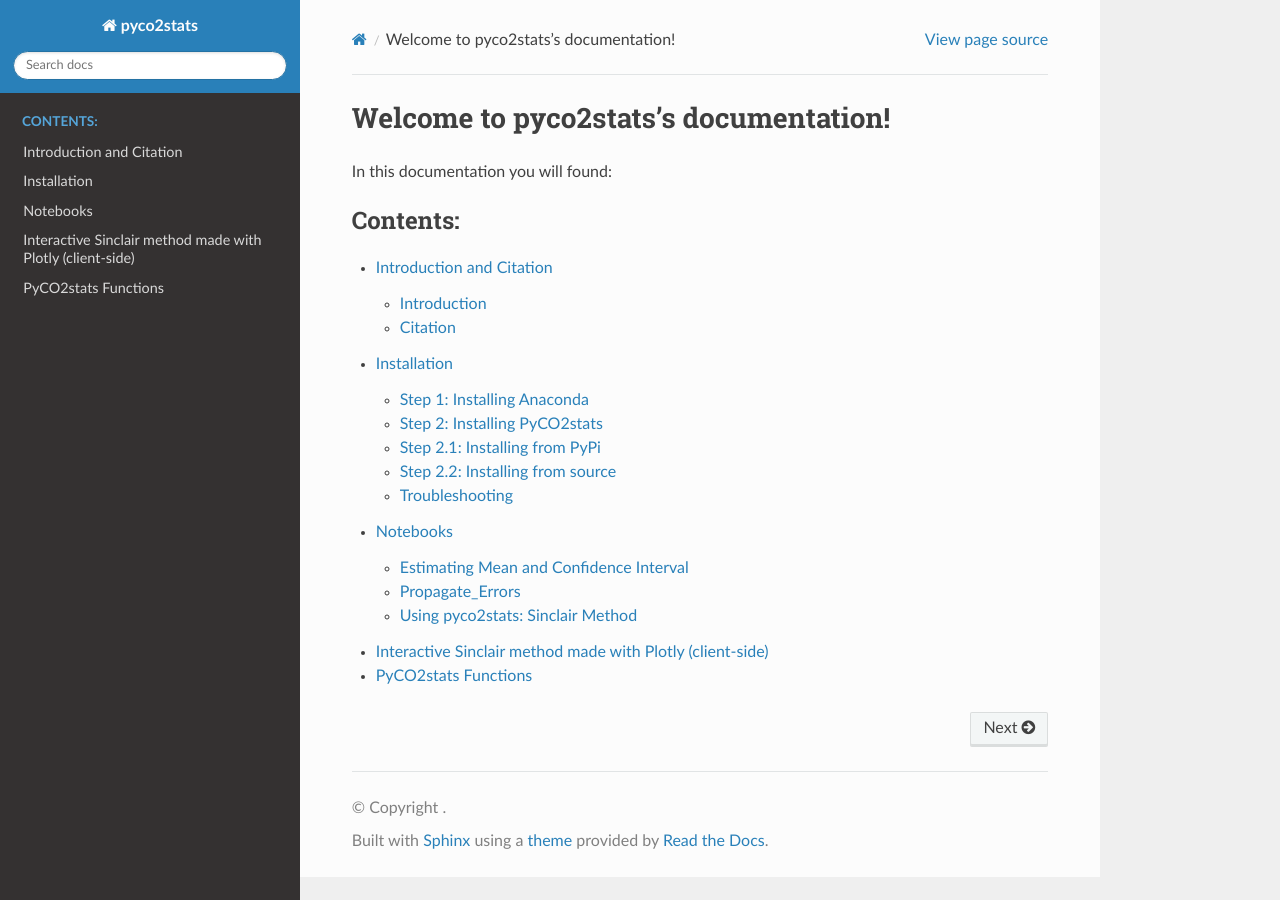
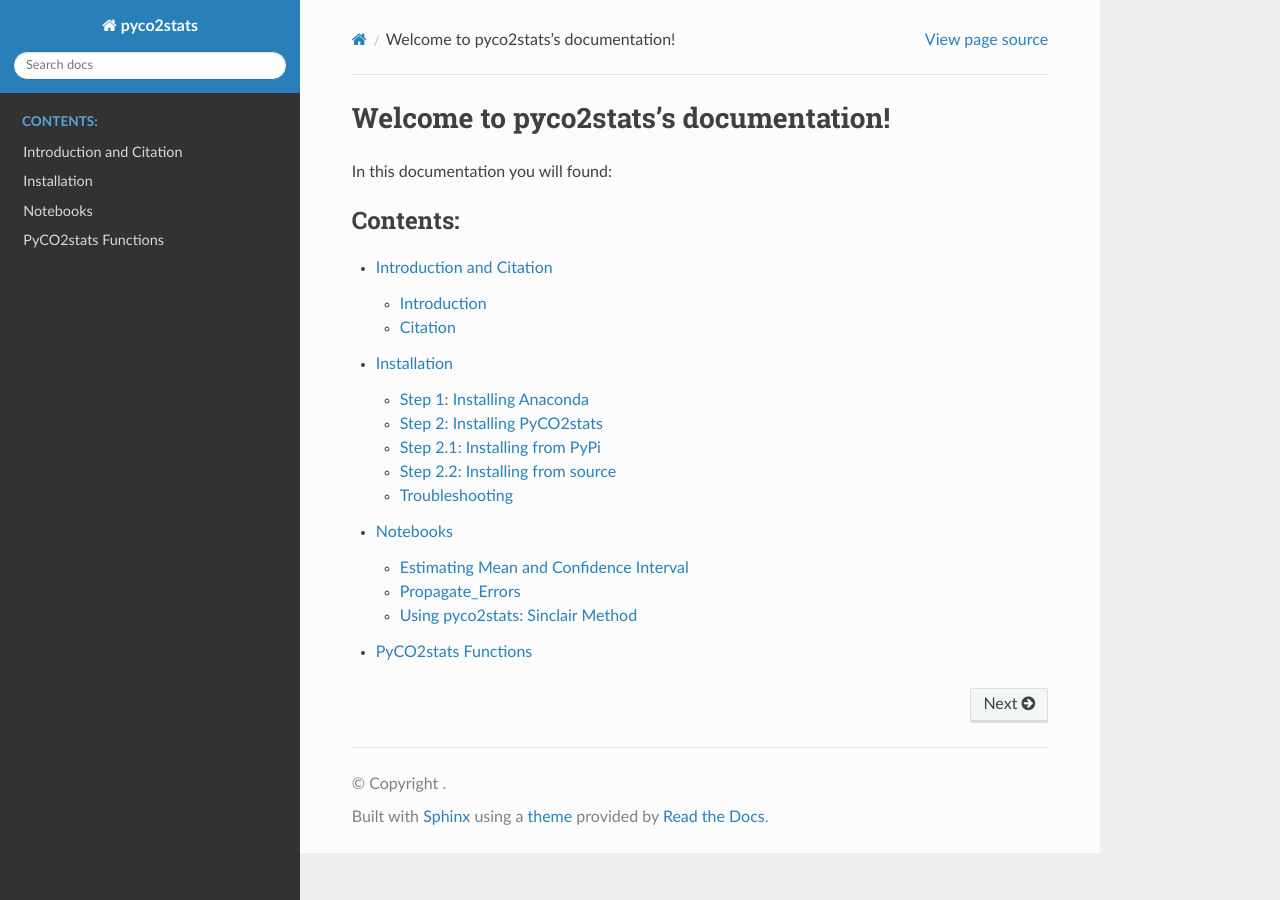
Before and after one commit to AIVolcanoLab/pyco2stats, a Sphinx documentation site: the page built from docs/index.rst, in a window 1280 px wide. Built offline with Sphinx 7.4.7 and the Read the Docs theme 3.1.0, drawn with Linux system fonts in a browser that asks for light colours; pages that are not in the unit, such as notebooks, are missing from menus.

Commit message:
Update notebooks.rst

```diff
--- a/docs/notebooks.rst
+++ b/docs/notebooks.rst
@@ -11,17 +11,3 @@
    notebooks/Stats.ipynb
    notebooks/Montecarlo.ipynb
    notebooks/Sinclair_Method_rev_1.ipynb
-
-The interactive plot resulting from the plotly version is:
-
-.. chart:: charts/testjson.json
-
-   (optional caption here)
-
-Interactive Sinclair method made with Plotly (client-side)
-=============================
-
-.. raw:: html
-
-   <iframe src="_static/Sinclair_Method_plotlyonly (1).html"
-           width="500%" height="680" style="border:none;"></iframe>
```
